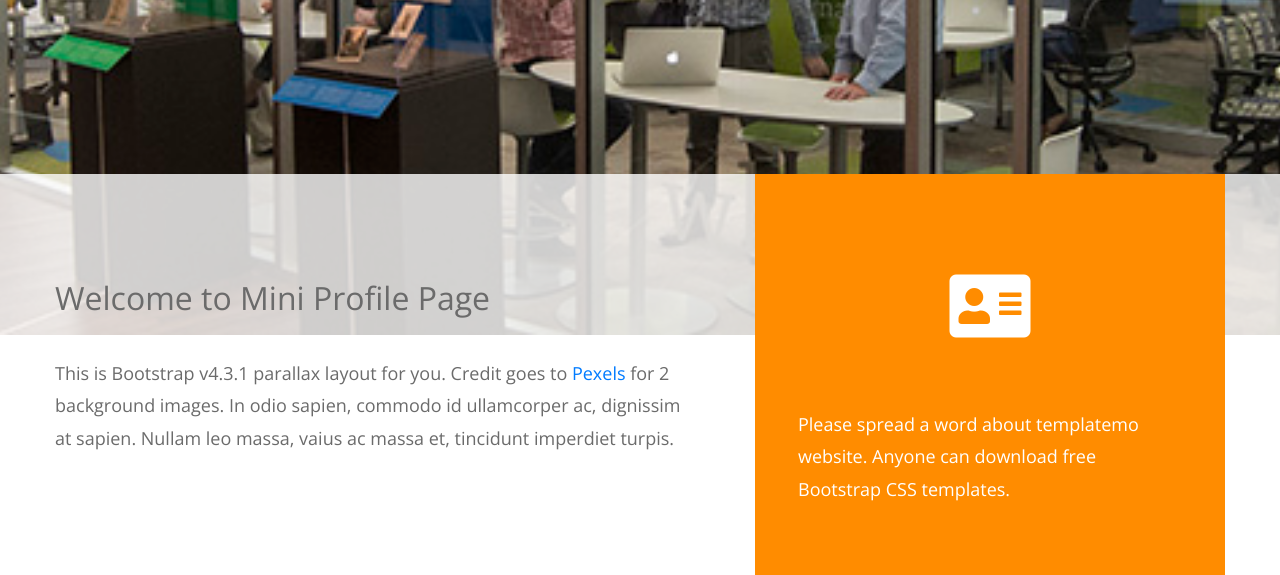
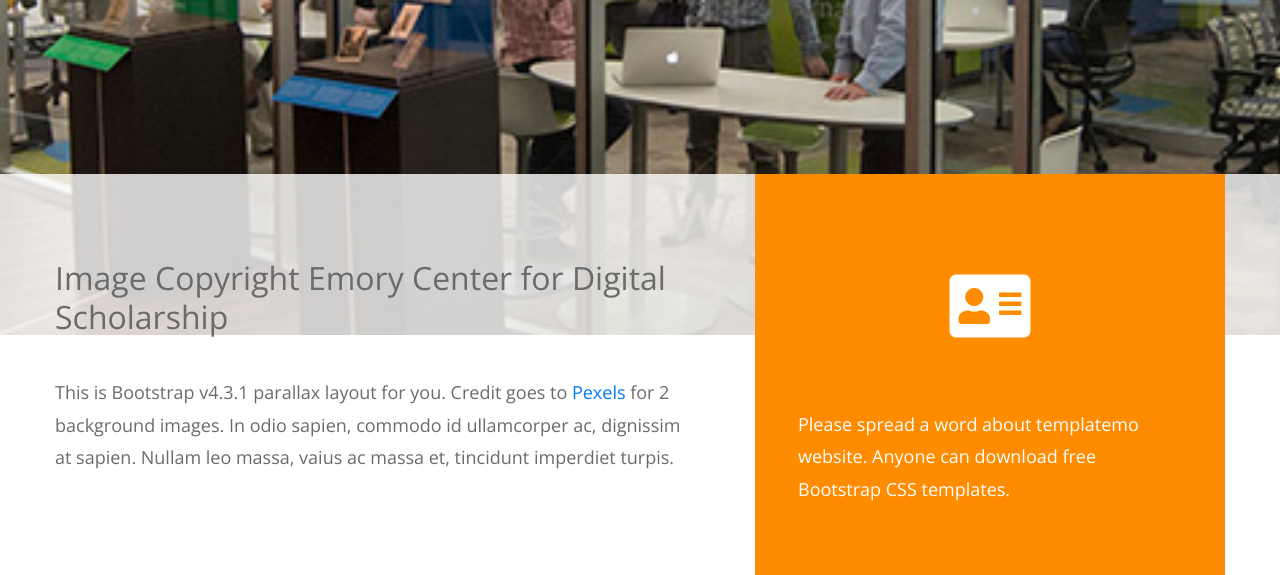
Before and after one commit to jcmundy/templatemo_test, a plain HTML site: page index.html in a window 1280 px wide. Shown: the part 525-1100 px from the top of the page. Drawn offline with nearby package versions, Linux system fonts and the light colour scheme.

Commit message:
Update index.html

```diff
--- a/index.html
+++ b/index.html
@@ -40,7 +40,7 @@ https://templatemo.com/tm-530-mini-profile
             <!-- White transparent bg -->
             <div class="col-md-7 tm-welcome-left-col">
               <div class="tm-welcome-left">
-                <h2 class="tm-welcome-title">Welcome to Mini Profile Page</h2>
+                <h2 class="tm-welcome-title">Image Copyright Emory Center for Digital Scholarship</h2>
                 <p class="pb-0">
                   This is Bootstrap v4.3.1 parallax layout for you. Credit goes to <a rel="nofollow" href="https://www.pexels.com">Pexels</a> for 2 background images. In
                   odio sapien, commodo id ullamcorper ac, dignissim at sapien.
```
